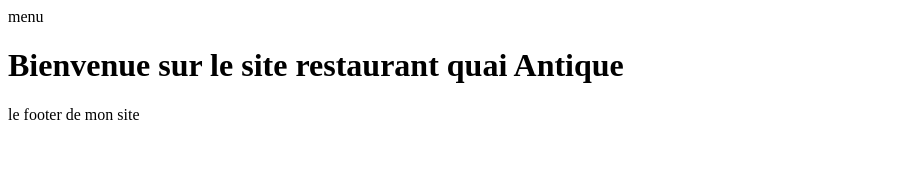
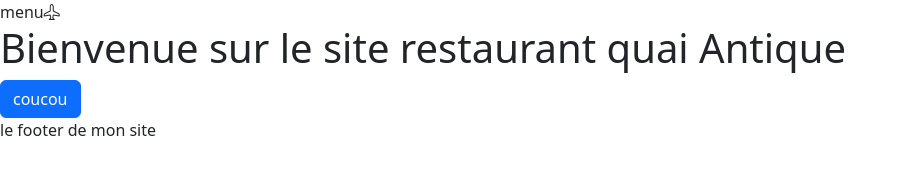
Before and after one commit to MateuszPlebanek/Quai-antiquerestaurantfont, a website with bundled scripts: page index.html in a window 1280 px wide. Shown: the whole page, without its empty margins (0-907 px from the left). Built offline with nearby package versions, Linux system fonts and the light colour scheme; files whose address does not match are found by name.

Commit message:
install bootstrap

```diff
--- a/index.html
+++ b/index.html
@@ -4,14 +4,17 @@
 <head>
     <meta charset="UTF-8">
     <meta name="viewport" content="width=device-width, initial-scale=1.0">
+    <link rel="stylesheet" href="node_modules/bootstrap/dist/css/bootstrap.min.css" />
+    <link rel="stylesheet" href="node_modules/bootstrap-icons/font/bootstrap-icons.css" />
     <title>Document</title>
 </head>
 
 <body>
-    <header>menu</header>
+    <header>menu<i class="bi bi-airplane"></i></header>
     <main id="main-page"><!--le contenu de la page sera insérer ici --></main>
     <footer>le footer de mon site</footer>
     <script type="module" src="router/router.js"></script>
+    <script src="node_modules/bootstrap/dist/js/bootstrap.bundle.js"></script>
 </body>
 
 </html>
--- a/pages/home.html
+++ b/pages/home.html
@@ -1 +1,3 @@
 <h1>Bienvenue sur le site restaurant quai Antique</h1>
+
+<button class="btn btn-primary">coucou</button>
```
Also changed, not shown: package.json (added, +16 -0 lines), 2 other files.
